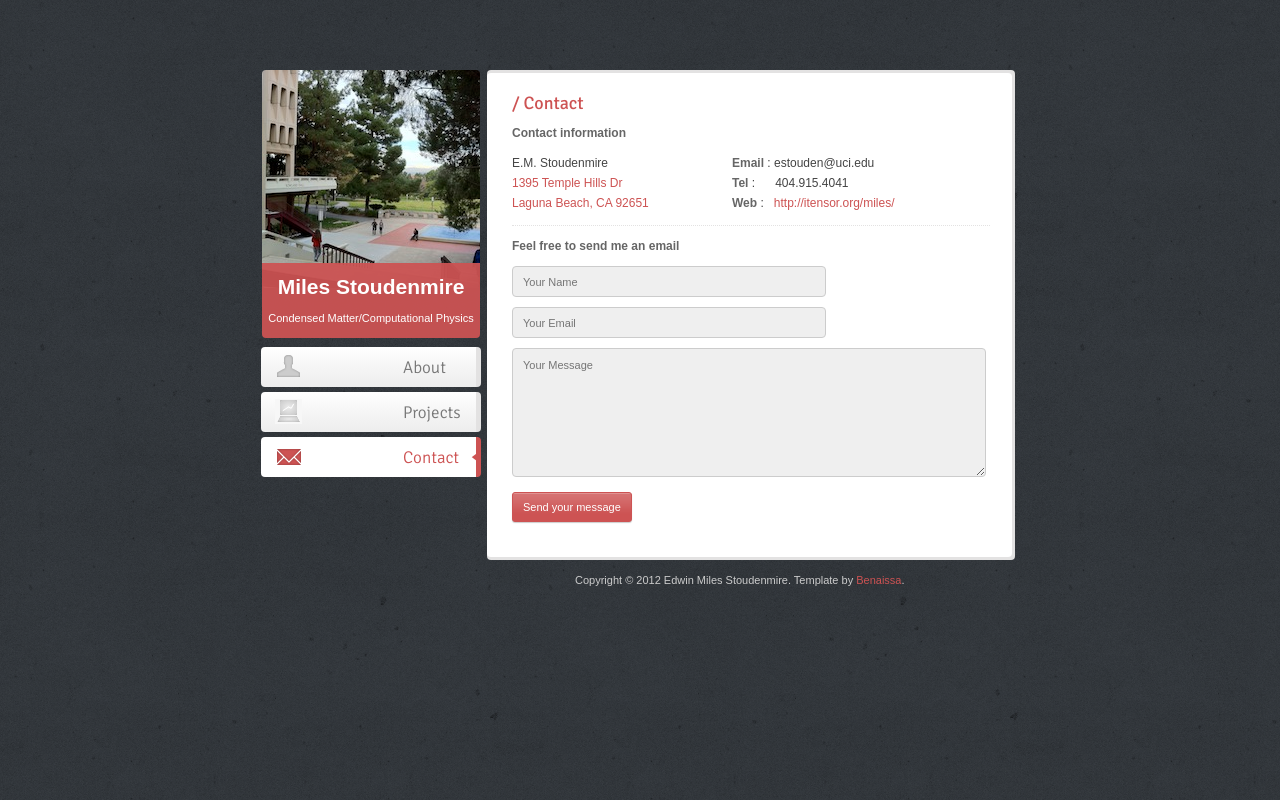
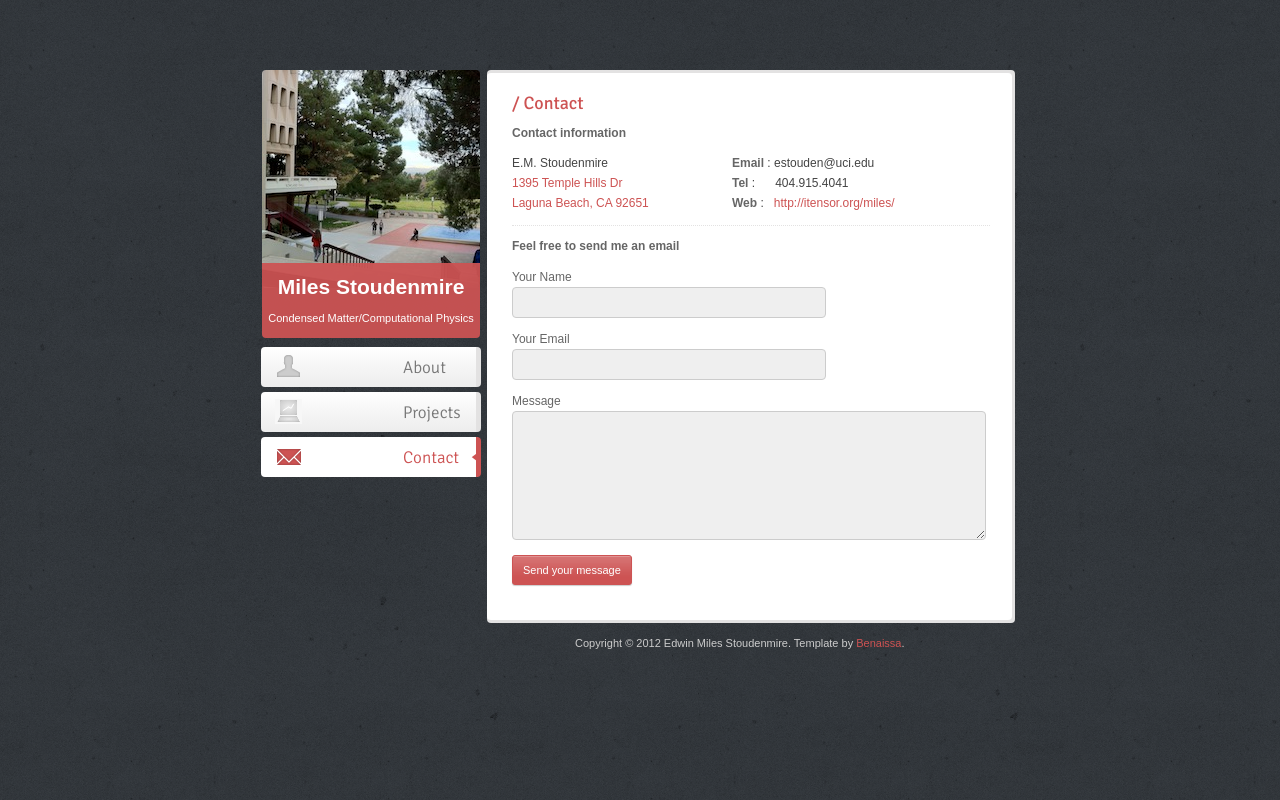
Before and after one commit to emstoudenmire/homepage, a plain HTML site: page index.html in a window 1280 px wide. Both pictures are taken after a click on the link "Contact". Drawn offline with Linux system fonts and the light colour scheme; some packages are replaced by stand-ins of ours.

Commit message:
Replaced in-form prompts with text above each field for email form

```diff
--- a/css/main.css
+++ b/css/main.css
@@ -1174,6 +1174,12 @@ blockquote.style3{
 	margin-left:28px;
 }
 
+#contact .formlabel
+    {
+    font-size:12px;
+    color:#666;
+    }
+
 #personalInfo, #mapHolder{
 	margin-bottom:10px;
 	padding-bottom:12px;
--- a/index.html
+++ b/index.html
@@ -19,7 +19,7 @@
 <script type="text/javascript" src="http://maps.google.com/maps/api/js?sensor=false"></script>
 <!--<script src="lib/jquery.gmap.min.js" type="text/javascript"></script>-->
 <script src="lib/jquery.validate.js" type="text/javascript"></script>
-<script src="lib/jquery.placeholder.min.js" type="text/javascript"></script>
+<!--<script src="lib/jquery.placeholder.min.js" type="text/javascript"></script>-->
 <script src="lib/custom.js" type="text/javascript"></script>
 <link rel="shortcut icon" type="image/x-icon" href="http://itensor.org/miles/favicon.ico">
 
@@ -395,16 +395,19 @@
                     <li><span>Web</span> : &nbsp;&nbsp;<a href="http://itensor.org/miles/">http://itensor.org/miles/</a></li>
                 </ul>
 
+
 			</section>
 			<!-- End personal info -->
-
 			<!-- Contact form -->
 			<section id="contactForm">
 				<h4>Feel free to send me an email</h4>
 				<form class="contactForm"  method="post" action="send.php">
-			        <input type="text" name="name" id="name" placeholder="Your Name" class="required">
-			        <input type="email" name="email" id="email"  placeholder="Your Email" class="required ">
-			        <textarea name="message" id="message"  cols="45" rows="10" placeholder="Your Message" class="required"></textarea>
+                    <span class="formlabel" >Your Name</span> <br/>
+			        <input type="text" name="name" id="name" class="required"> </br>
+                    <span class="formlabel" >Your Email</span> <br/>
+			        <input type="email" name="email" id="email" class="required "> </br>
+                    <span class="formlabel" >Message</span> <br/>
+			        <textarea name="message" id="message"  cols="45" rows="10" class="required"></textarea>
 			        <input type="submit" name="submit" id="submit" value="Send your message">
 			      </form>
 			</section>
```
Also changed, not shown: lib/custom.js.
